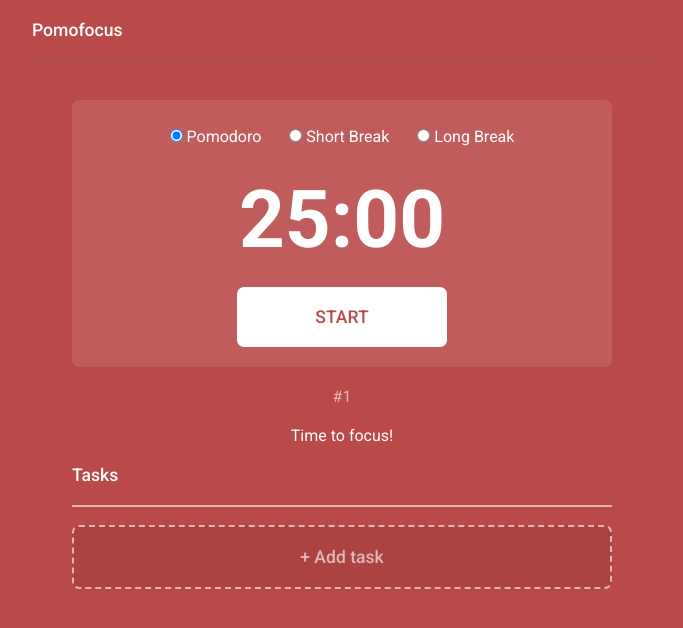
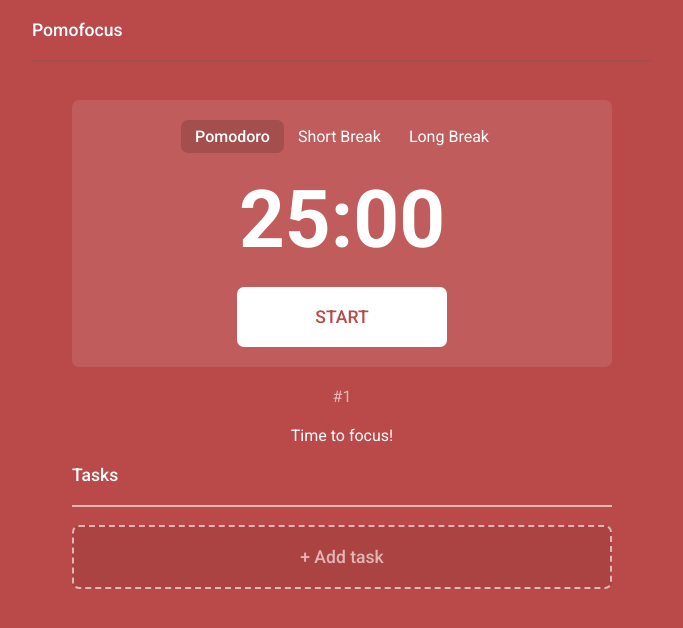
Before and after one commit to rusinovarusya/pomofocus, a plain HTML site: page index.html in a window 1280 px wide. Shown: the whole page, without its empty margins (298-981 px from the left). Drawn offline with Linux system fonts and the light colour scheme.

Commit message:
feat: radio like button for timer type

```diff
--- a/style.css
+++ b/style.css
@@ -65,6 +65,7 @@
   border-radius: var(--br);
 }
 
+
 .timer-type-list {
   display: flex;
   justify-content: space-between;
@@ -73,17 +74,27 @@
 }
 
 .timer-type-item {
-  padding: 7px 14px;
   border-radius: var(br);
 }
 
-.timer-type-item:nth-child(n):checked { /* delete, because js */
-  background-color: var(--dark-pomodoros);
+.timer-type-item input[type=radio] {
+	display: none;
 }
 
 .timer-type-item-label {
+  display: inline-block;
+  padding: 7px 14px;
   font: var(--main-font);
+  border-radius: var(--br);
+	cursor: pointer;
+	user-select: none;
 }
+
+.timer-type-item input[type=radio]:checked + .timer-type-item-label {
+  font-weight: 500;
+	background-color: var(--dark-pomodoro);
+}
+
 
 .timer {
   font: var(--title-font)
```
